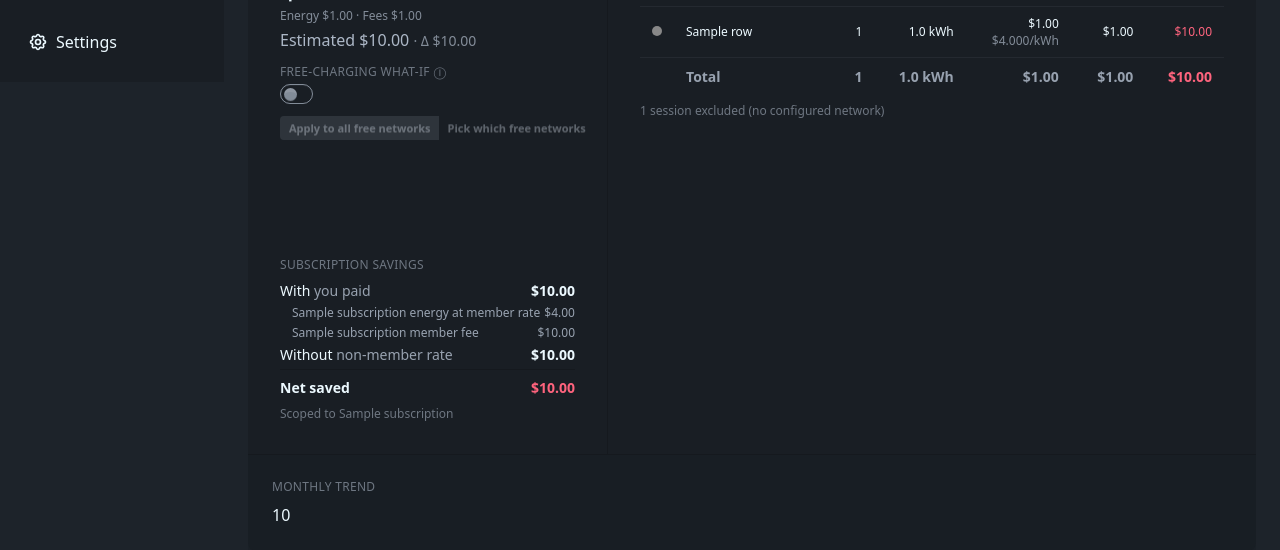
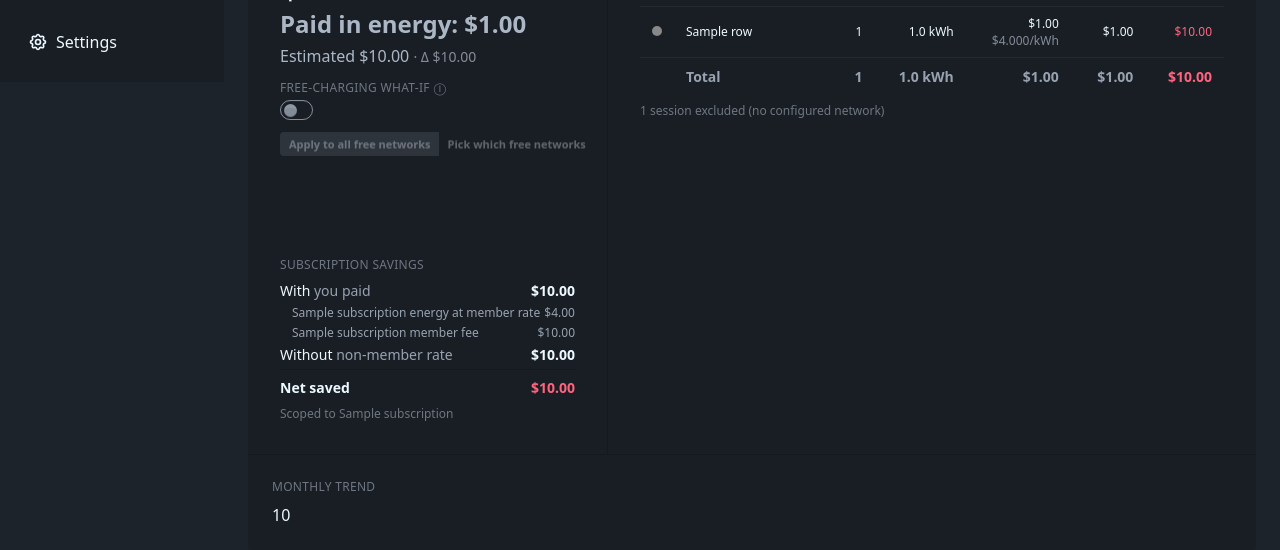
Before and after one commit to SquidBytes/LightningROD, a FastAPI app: template web/templates/costs/index.html in a window 1280 px wide. Shown: the part 718-1268 px from the top of the page. Run offline with FastAPI, Linux system fonts and the light colour scheme; the template is opened without the code that fills it: most values are stand-ins (such as "Sample title", 1, 10 or a date in 2020); data that the repository does not hold is empty; style sheets or scripts are compiled from the project's sources; parts of the project's set-up code (start-up, migrations or seed data) failed here and were passed over; some libraries are stand-ins or nearby versions.

Commit message:
style(36-05): split headline into total and energy subhead
Promotes the energy split to an h2 subhead so the protagonist reads as
the total out of pocket followed by a smaller energy-only line, instead
of a tiny caption that duplicated fees already itemized below.

```diff
--- a/web/templates/costs/partials/cost_explorer_body.html
+++ b/web/templates/costs/partials/cost_explorer_body.html
@@ -12,11 +12,11 @@
             </p>
             {% if cost_explorer.total_fees_paid > 0 %}
             {# Headline includes subscription fees the user paid out-of-pocket
-               (e.g. EA+, Tesla Premium monthly). Surface the split so the
-               math from the subscription block below is legible up here too. #}
-            <p class="text-xs text-base-content/50 tabular-nums mt-0.5">
-                Energy ${{ "%.2f"|format(cost_explorer.total_paid_energy) }}
-                · Fees ${{ "%.2f"|format(cost_explorer.total_fees_paid) }}
+               (e.g. EA+, Tesla Premium monthly). The h2-equivalent subhead
+               surfaces the energy-only portion so the user can read the
+               protagonist as "total out-of-pocket; of which energy was X". #}
+            <p class="text-2xl font-semibold tabular-nums text-base-content/70 mt-0.5">
+                Paid in energy: ${{ "%.2f"|format(cost_explorer.total_paid_energy) }}
             </p>
             {% endif %}
             {% if cost_explorer.estimated_total > 0 %}
```
